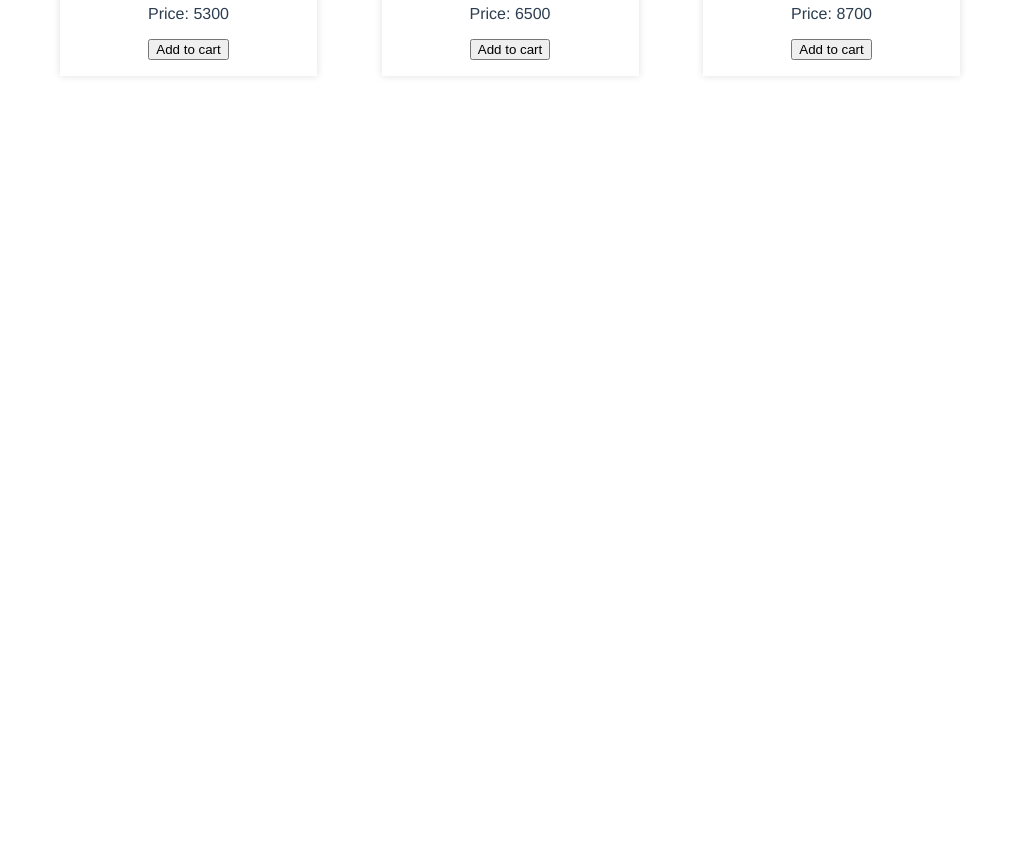
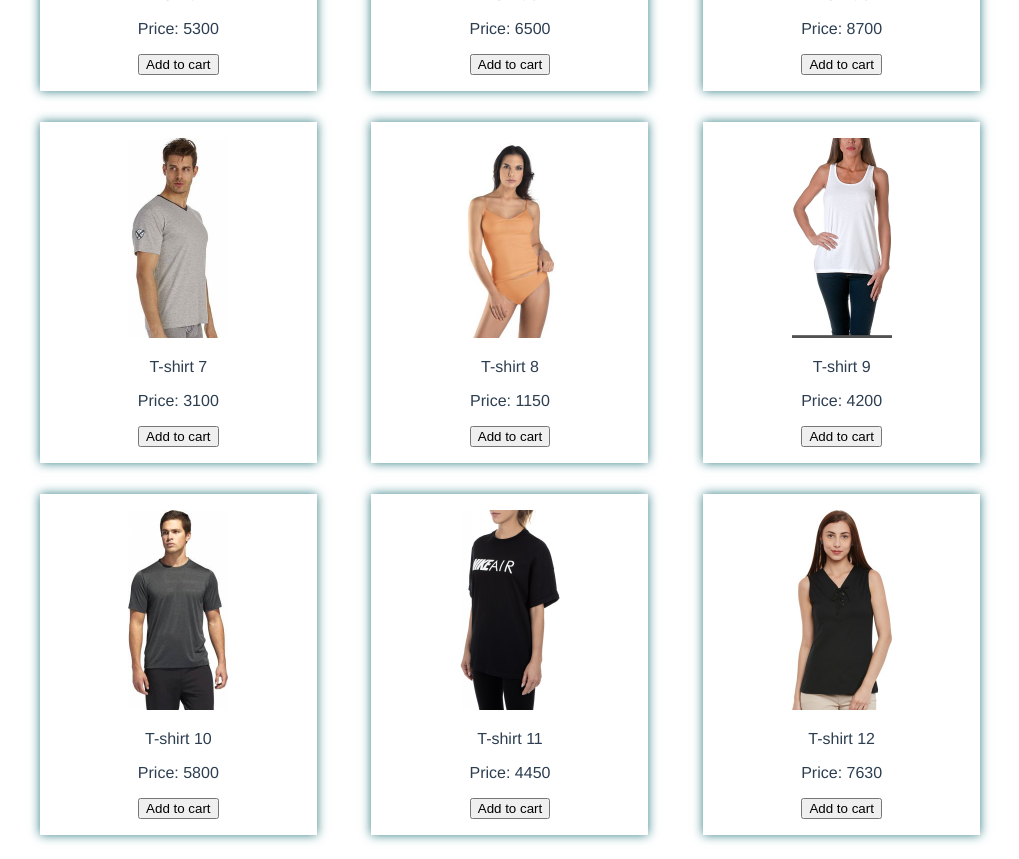
Before and after one commit to maxkolt/your-shop, a Vue app: page / in a window 1280 px wide. Shown: the part 740-1599 px from the top of the page, without its empty margins (130-1149 px from the left). Before the commit the page ends 840 px from the top, so only its background shows below. Built offline with nearby package versions, Linux system fonts and the light colour scheme; data requests are answered from the project's data file.

Commit message:
Исправил баг

```diff
--- a/db.json
+++ b/db.json
@@ -47,6 +47,54 @@
       "article": "T6",
       "available": true,
       "category": "Женские"
+    },
+    {
+      "image": "1.jpg",
+      "name": "T-shirt 7",
+      "price": 3100,
+      "article": "T7",
+      "available": true,
+      "category": "Мужские"
+    },
+    {
+      "image": "2.jpg",
+      "name": "T-shirt 8",
+      "price": 1150,
+      "article": "T8",
+      "available": true,
+      "category": "Женские"
+    },
+    {
+      "image": "3.jpg",
+      "name": "T-shirt 9",
+      "price": 4200,
+      "article": "T9",
+      "available": false,
+      "category": "Женские"
+    },
+    {
+      "image": "4.jpg",
+      "name": "T-shirt 10",
+      "price": 5800,
+      "article": "T10",
+      "available": true,
+      "category": "Мужские"
+    },
+    {
+      "image": "5.jpg",
+      "name": "T-shirt 11",
+      "price": 4450,
+      "article": "T11",
+      "available": true,
+      "category": "Женские"
+    },
+    {
+      "image": "6.jpeg",
+      "name": "T-shirt 12",
+      "price": 7630,
+      "article": "T12",
+      "available": false,
+      "category": "Женские"
     }
   ]
 }
--- a/src/components/catalog-item.vue
+++ b/src/components/catalog-item.vue
@@ -37,7 +37,7 @@ export default {
 <style>
 .catalog-item {
   flex-basis: 25%;
-  box-shadow: 0 0 8px 0 #e0e0e0;
+  box-shadow: 0 0 10px 0#357f86;
   padding: 16px;
   margin-bottom: 16px;
 }
--- a/src/components/main-wrapper.vue
+++ b/src/components/main-wrapper.vue
@@ -30,7 +30,7 @@ export default {
 
 <style>
 .main-wrapper {
-  max-width: 900px;
+  max-width: 980px;
   margin: 0 auto;
 }
 </style>
--- a/src/components/v-catalog.vue
+++ b/src/components/v-catalog.vue
@@ -46,10 +46,12 @@ export default {
 </script>
 
 <style>
-.v-catalog .v-catalog-list {
+.v-catalog-list {
   display: flex;
   flex-wrap: wrap;
-  justify-content: space-between;
+  justify-content: space-around;
   align-items: center;
+  grid-gap: 15px;
+
 }
 </style>
```
